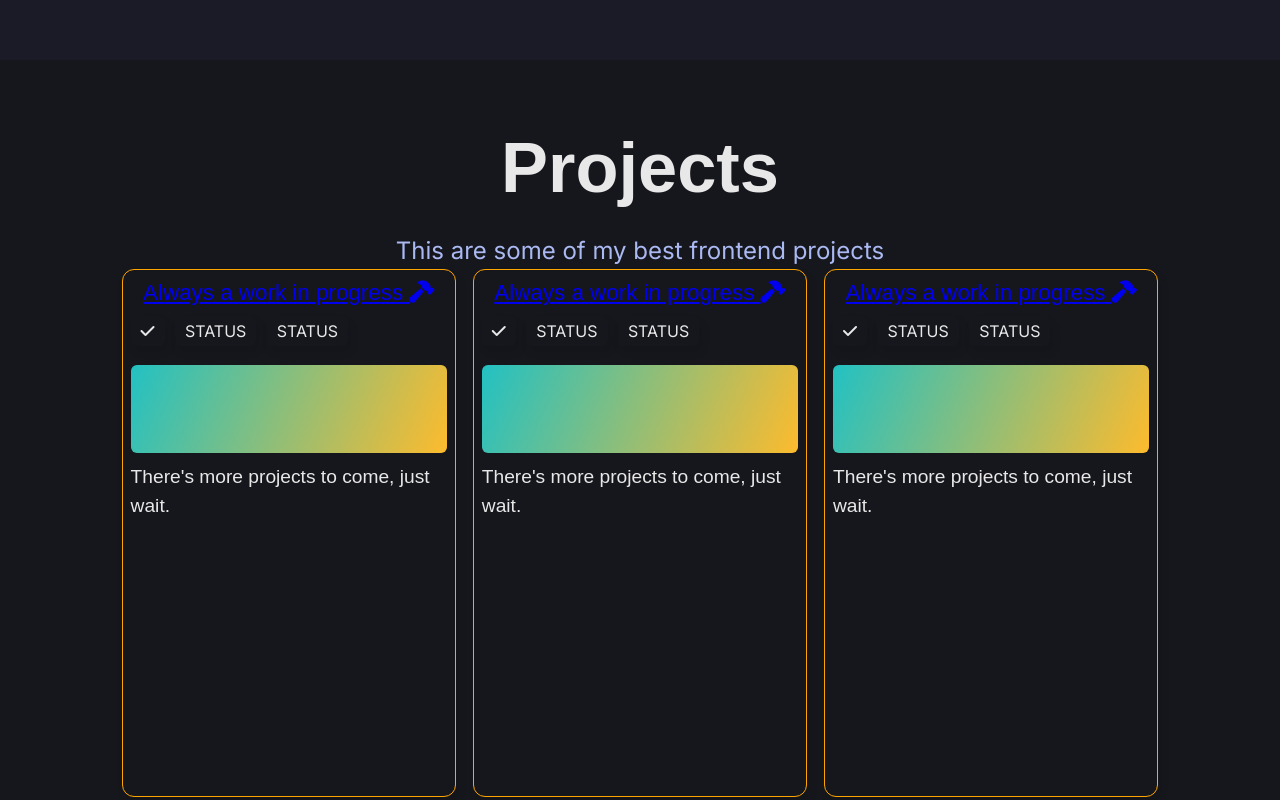
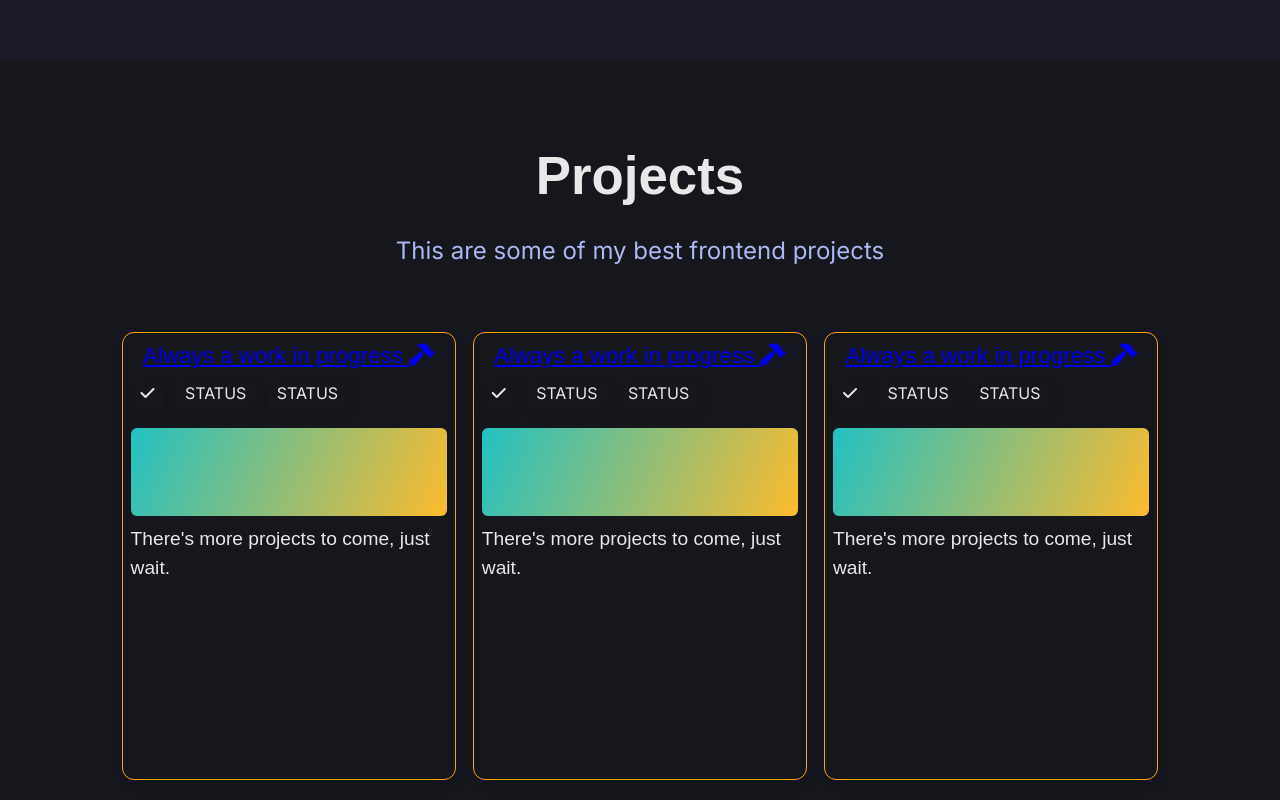
Before and after one commit to santiago-webdev/portfolio-and-blog, a SvelteKit app: page / in a window 1280 px wide. Shown: the part 740-1540 px from the top of the page. Built offline with nearby package versions, Linux system fonts and the light colour scheme; no server answers; a web font is replaced by a local one.

Commit message:
Playing around with font and row size

```diff
--- a/src/routes/Projects.svelte
+++ b/src/routes/Projects.svelte
@@ -103,12 +103,12 @@
 		padding: var(--padding);
 		padding-inline: var(--padding-inline);
 		max-width: 66rem;
-    width: 100%;
+		width: 100%;
 	}
 
 	h1 {
-		font-size: clamp(1rem, 14vw, 4.4rem);
-		line-height: clamp(3rem, 18vw, 5.6rem);
+		font-size: clamp(1rem, 14vw, 3.3rem);
+		line-height: clamp(3rem, 18vw, 4.5rem);
 		font-weight: 600;
 
 		padding-bottom: 1.3rem;
@@ -123,12 +123,12 @@
 
 	section {
 		display: grid;
-		/* margin-inline: 0.5em; */
 		gap: 1.05rem;
-		grid-auto-rows: minmax(33rem, auto);
+		grid-auto-rows: minmax(28rem, auto);
 		grid-template-columns: repeat(auto-fill, minmax(min(20rem, 100%), 1fr));
 		/* max-width: 66rem; */
-    width: 100%;
+		padding-top: calc(var(--padding) * 3);
+		width: 100%;
 	}
 
 	article {
```
